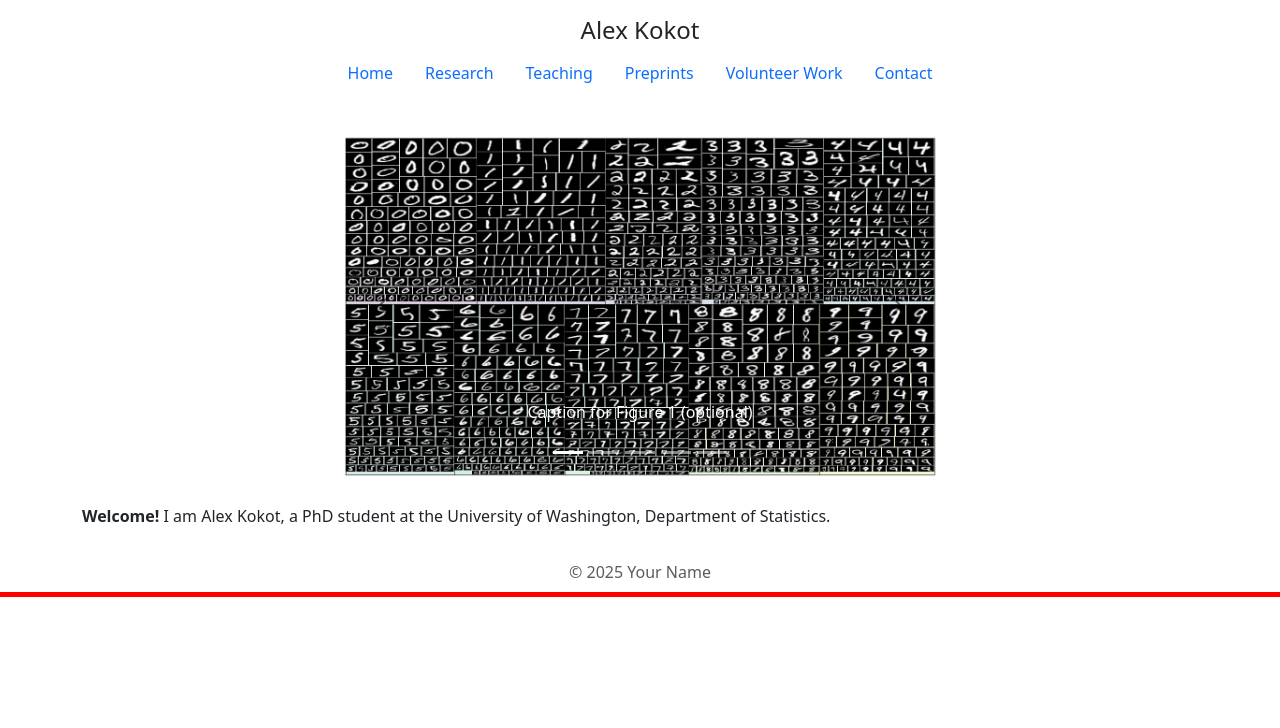
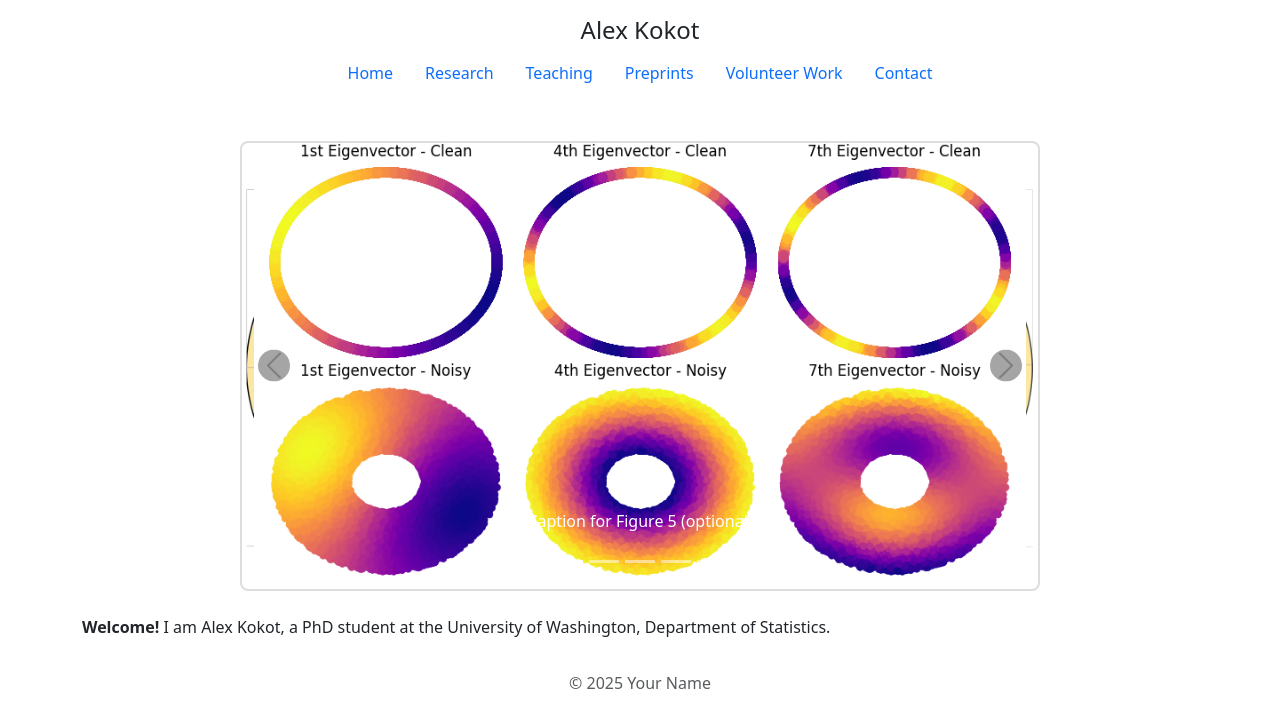
Before and after one commit to amkokot/alex_kokot, a Jekyll site: the page built from index.md, in a window 1280 px wide. Shown: the top 728 px of the page. Built offline with Jekyll 4.4.1, drawn with Linux system fonts in a browser that asks for light colours.

Commit message:
carousel fix

```diff
--- a/assets/CSS/styles.css
+++ b/assets/CSS/styles.css
@@ -11,14 +11,56 @@
   object-fit: contain;   /* prevents cropping if container has fixed height */
 }
 
-/* test rule */
-body {
-  outline: 5px solid red !important;
+/* 1. Frame the carousel with a border and fixed height */
+#researchCarousel {
+  max-width: 800px;        /* or whatever width you like */
+  height: 450px;           /* fixed height for all slides */
+  margin: 2rem auto;       /* center with some vertical breathing room */
+  position: relative;      /* for positioning inner elements */
+  border: 2px solid #ddd;  /* light gray frame */
+  border-radius: 8px;      /* rounded corners */
+  overflow: hidden;        /* crop any overflow */
+  background: #fff;        /* white behind images */
+}
+
+/* 2. Ensure the inner .carousel-inner fills the frame */
+#researchCarousel .carousel-inner {
+  height: 100%;
+}
+
+/* 3. Center each image within the frame */
+#researchCarousel .carousel-item {
+  display: flex;
+  align-items: center;
+  justify-content: center;
+  height: 100%;
+}
+#researchCarousel .carousel-item img {
+  max-height: 100%;       /* no taller than the frame */
+  max-width: 100%;        /* no wider than the frame */
+  object-fit: contain;    /* maintain aspect ratio */
+}
+
+/* 4. Keep Prev/Next controls inside the frame */
+#researchCarousel .carousel-control-prev,
+#researchCarousel .carousel-control-next {
+  width: 8%;              /* narrower touch area */
+  top: 50%;
+  transform: translateY(-50%);
+}
+
+/* 5. Style the arrow icons for visibility */
+#researchCarousel .carousel-control-prev-icon,
+#researchCarousel .carousel-control-next-icon {
+  filter: invert(1);        /* white → black */
+  background-color: rgba(255,255,255,0.7);
+  border-radius: 50%;
+  padding: 8px;
 }
 
 
-/* 3. Turn the default white arrow icons to black */
+/* 3. Turn the default white arrow icons to black
 .carousel-control-prev-icon,
 .carousel-control-next-icon {
-  filter: invert(1);     /* invert white→black */
-}
+  filter: invert(1);     invert white→black
+}/*
```
